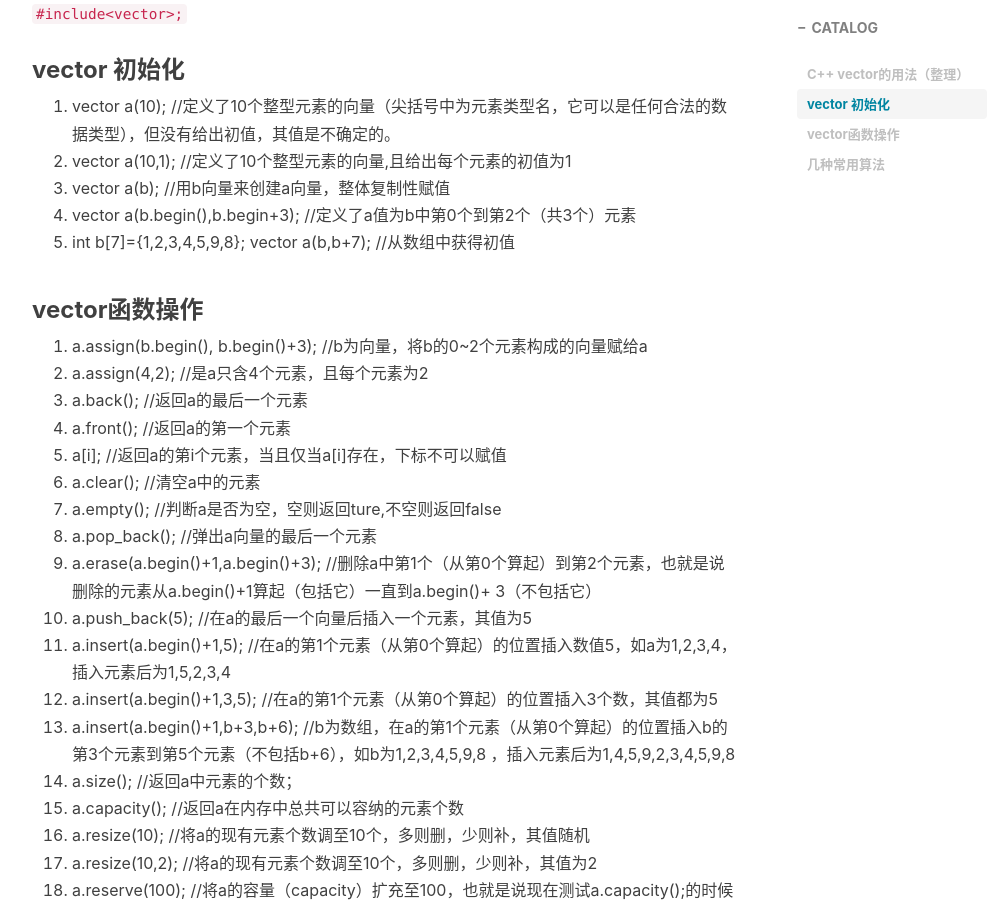
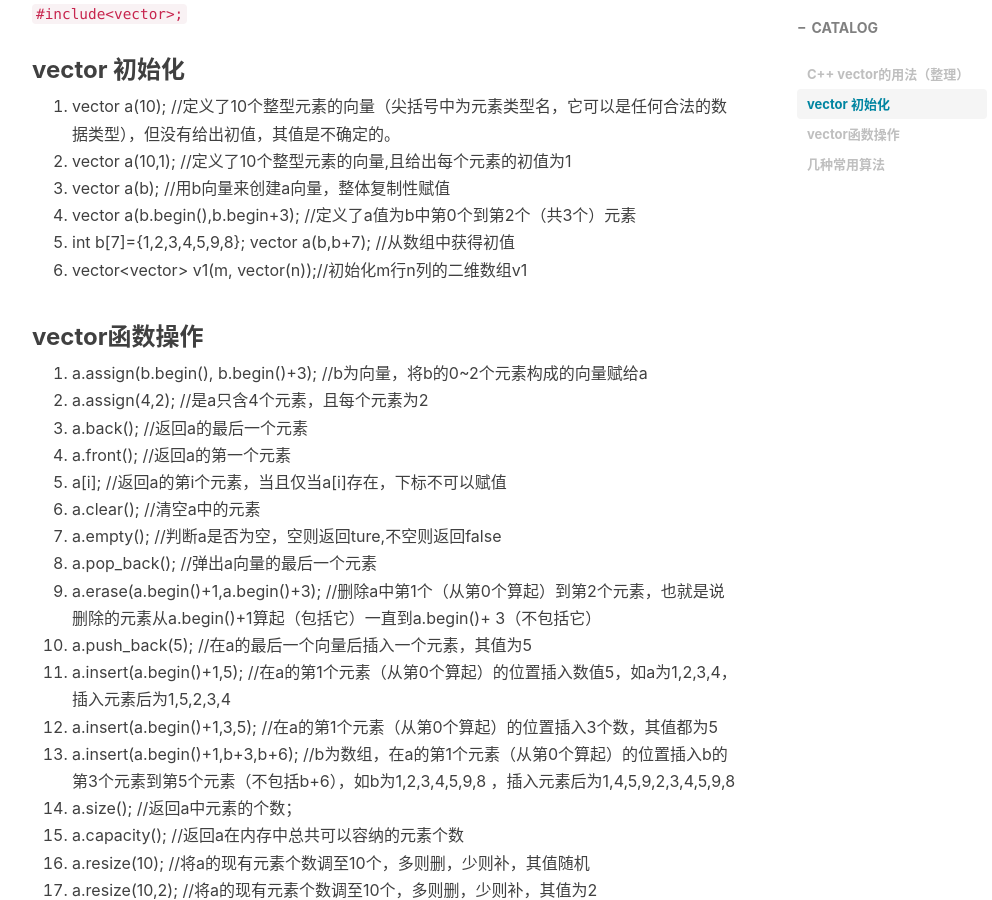
Before and after one commit to AIaimuti/aiaimuti.github.io, a Jekyll site: the page built from _posts/2019-11-21-vector.md, in a window 1280 px wide and 900 px high, scrolled down 720 px. Shown: the whole window, without its empty margins (233-1225 px from the left). Built offline with Jekyll 4.4.1, drawn with Linux system fonts in a browser that asks for light colours; nearby versions of some CDN libraries; comment, search, counter and statistics services are not loaded.

Commit message:
Update 2019-11-21-vector.md

```diff
--- a/_posts/2019-11-21-vector.md
+++ b/_posts/2019-11-21-vector.md
@@ -24,6 +24,7 @@ vector 是向量类型，它可以容纳许多类型的数据，如若干个整
 3. vector<int> a(b); //用b向量来创建a向量，整体复制性赋值
 4. vector<int> a(b.begin(),b.begin+3); //定义了a值为b中第0个到第2个（共3个）元素
 5. int b[7]={1,2,3,4,5,9,8}; vector<int> a(b,b+7); //从数组中获得初值
+6. vector<vector<int>>  v1(m, vector<int>(n));//初始化m行n列的二维数组v1
 
 ### vector函数操作
 
```
